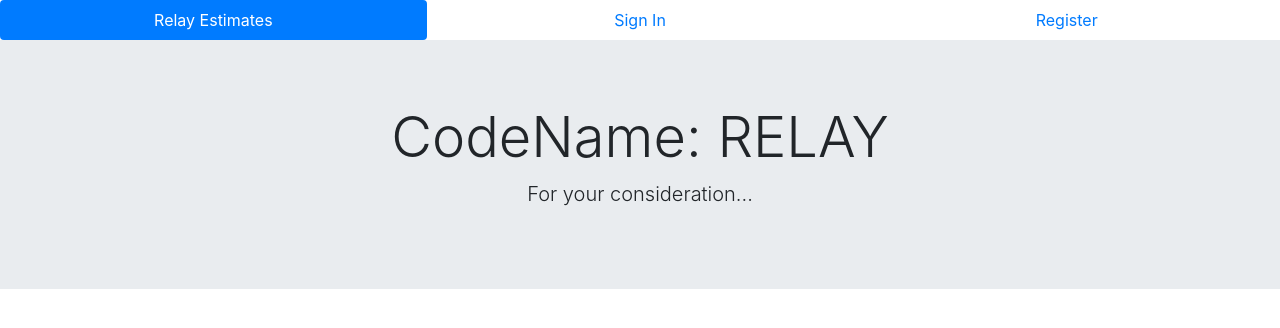
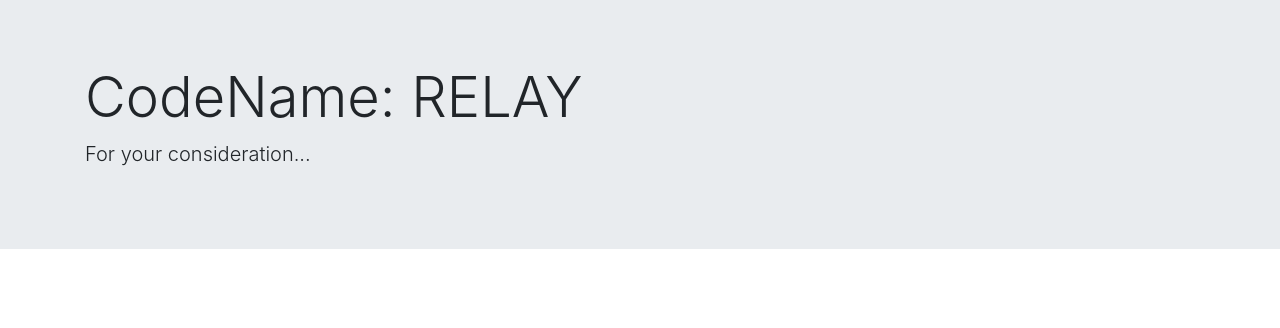
Before and after one commit to jmschindele/relay-estimator, a React (Create React App) app in the folder client/: page / in a window 1280 px wide. Shown: the top 328 px of the page. Built offline with nearby package versions, Linux system fonts and the light colour scheme.

Commit message:
restructure App.js

```diff
--- a/client/src/App.js
+++ b/client/src/App.js
@@ -6,28 +6,22 @@ import NavBar from "./components/NavBar/NavBar";
 import Jumbotron from "./components/Jumbotron/Jumbotron";
 import NoMatch from "./pages/NoMatch";
 
-class App extends React.Component {
-  state = {
-    highestScore: 0
-  };
-  render() {
-    return (
-      <div className="App">
-        <Router>
-          <div>
-
+function App() {
+  return (
+    <Router>
+      <div>
         <Switch>
-          <Route exact path="/" component={NavBar} />
-          <Route exact path="/logIn" component={NavBar} />
-          <Route exact path="/logIn/:id" component={NavBar} />
+          <Route exact path="/" component={Jumbotron} />
+          <Route exact path="/login" component={Jumbotron} />
+          {/* projects page */}
+          <Route exact path="/projects/:id" component={Jumbotron} />
+          {/* display estimates */}
+          <Route exact path="/projects/:id/:projectID" component={Jumbotron} />
           <Route component={NoMatch} />
         </Switch>
-        </div>
-        </Router>
-        <Jumbotron />
       </div>
-    );
-  }
+    </Router>
+  );
 }
 
 export default App;
```
